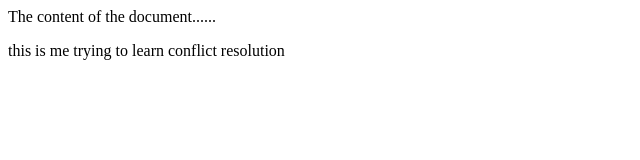
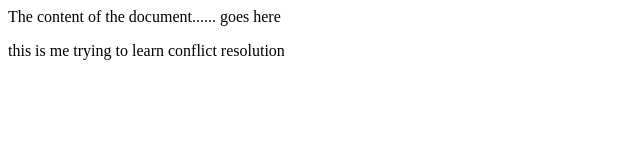
Before and after one commit to eldadmwangi/test-here, a plain HTML site: page ian-conflict/index.html in a window 1280 px wide. Shown: the full height of the page, 0-640 px from the left. Drawn offline with Linux system fonts and the light colour scheme.

Commit message:
added something to initial

```diff
--- a/ian-conflict/index.html
+++ b/ian-conflict/index.html
@@ -5,7 +5,7 @@
 </head>
 
 <body>
-The content of the document......
+The content of the document...... goes here
 <p>
     this is me trying to learn conflict resolution
 </p>
```
